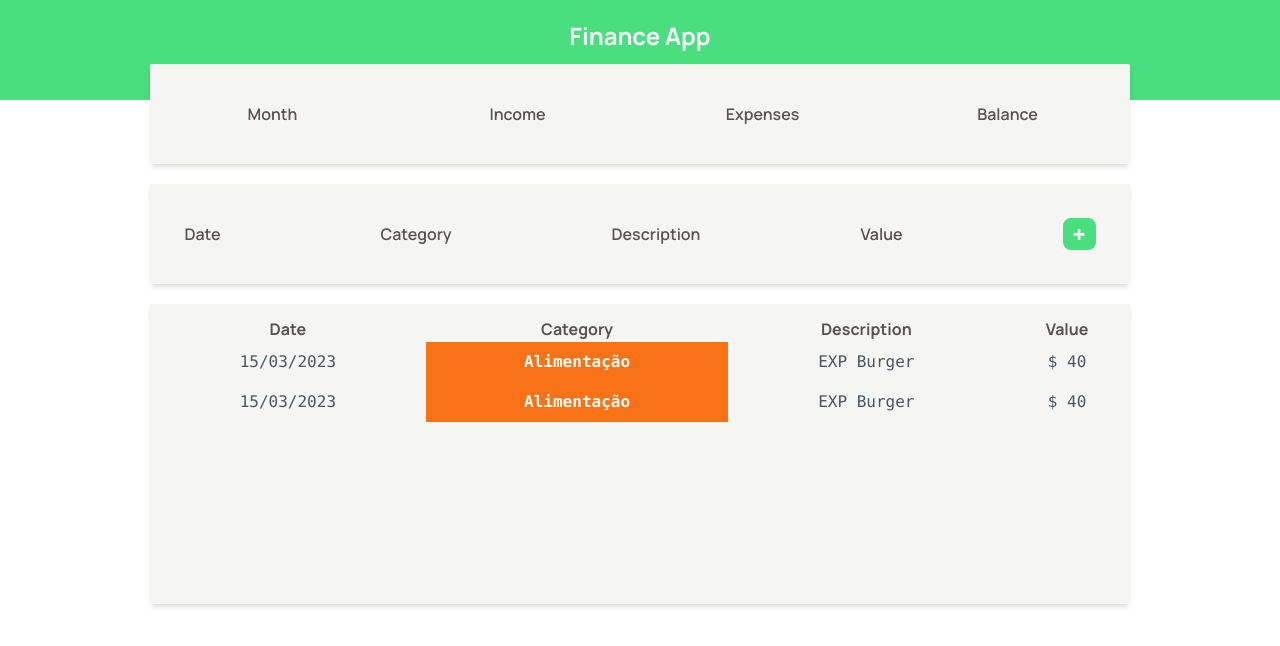
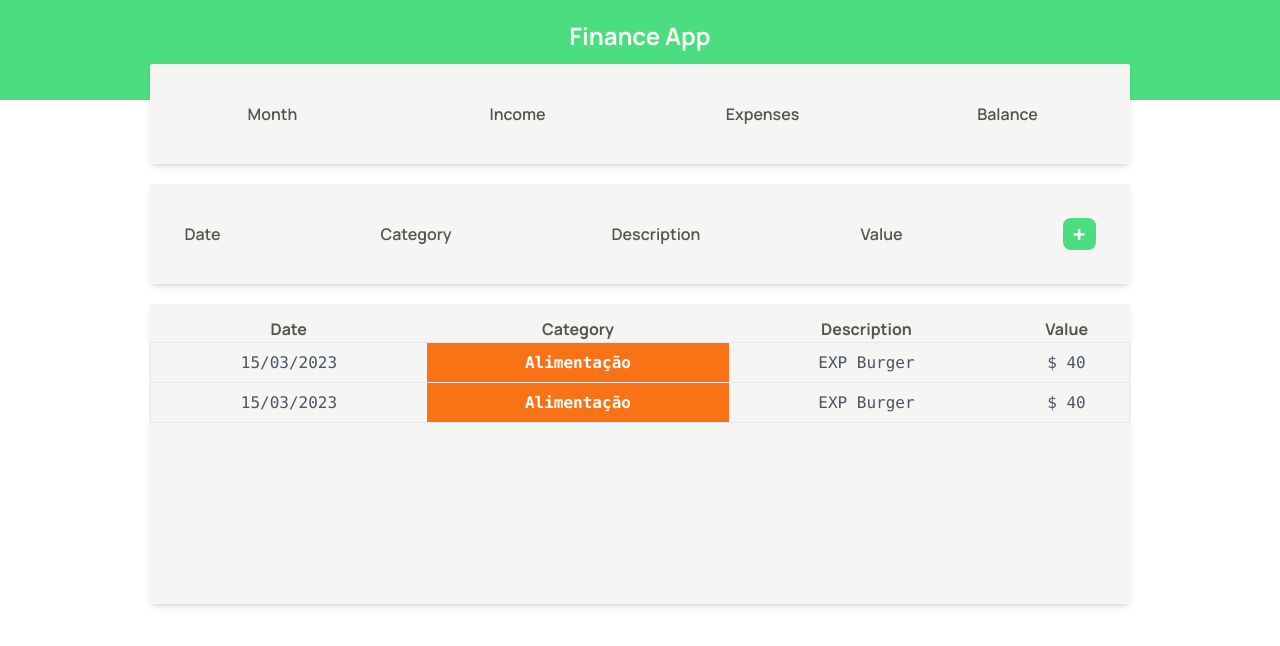
Before and after one commit to edgarrps/finance-app, a React (Vite) app: page / in a window 1280 px wide. Shown: the top 646 px of the page. Built offline with nearby package versions, Linux system fonts and the light colour scheme.

Commit message:
border table

```diff
--- a/src/components/TableItem.tsx
+++ b/src/components/TableItem.tsx
@@ -8,7 +8,7 @@ type Props = {
 export default function TableItem({ item }: Props) {
 
     return (
-        <tr className='h-10'>
+        <tr className='h-10 border'>
             <td>{formatDate(item.date)}</td>
             <td className={`text-white font-bold ${item.category == 'food' ? 'bg-orange-500' : ''}`}>{categories[item.category].title}</td>
             <td>{item.description}</td>
```
